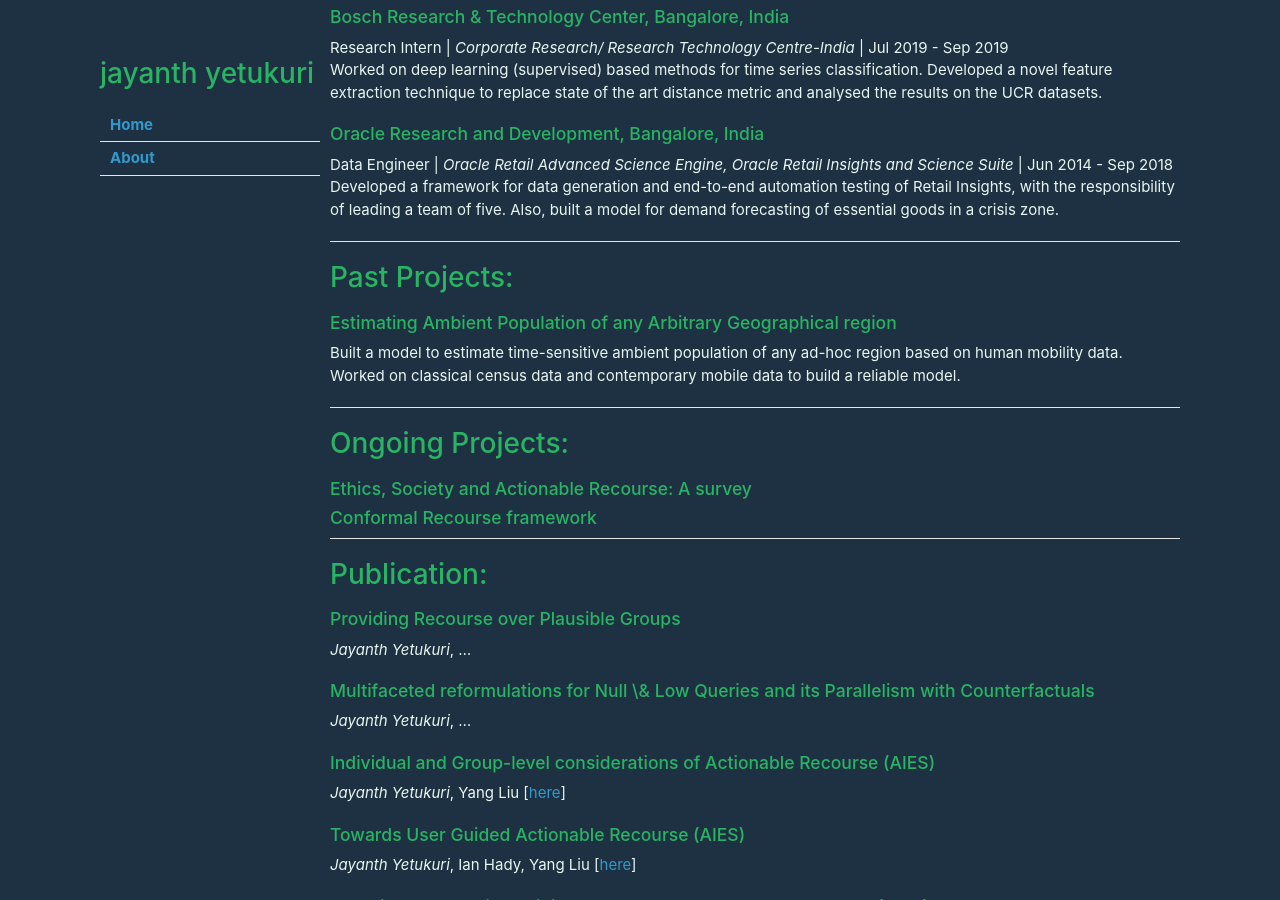
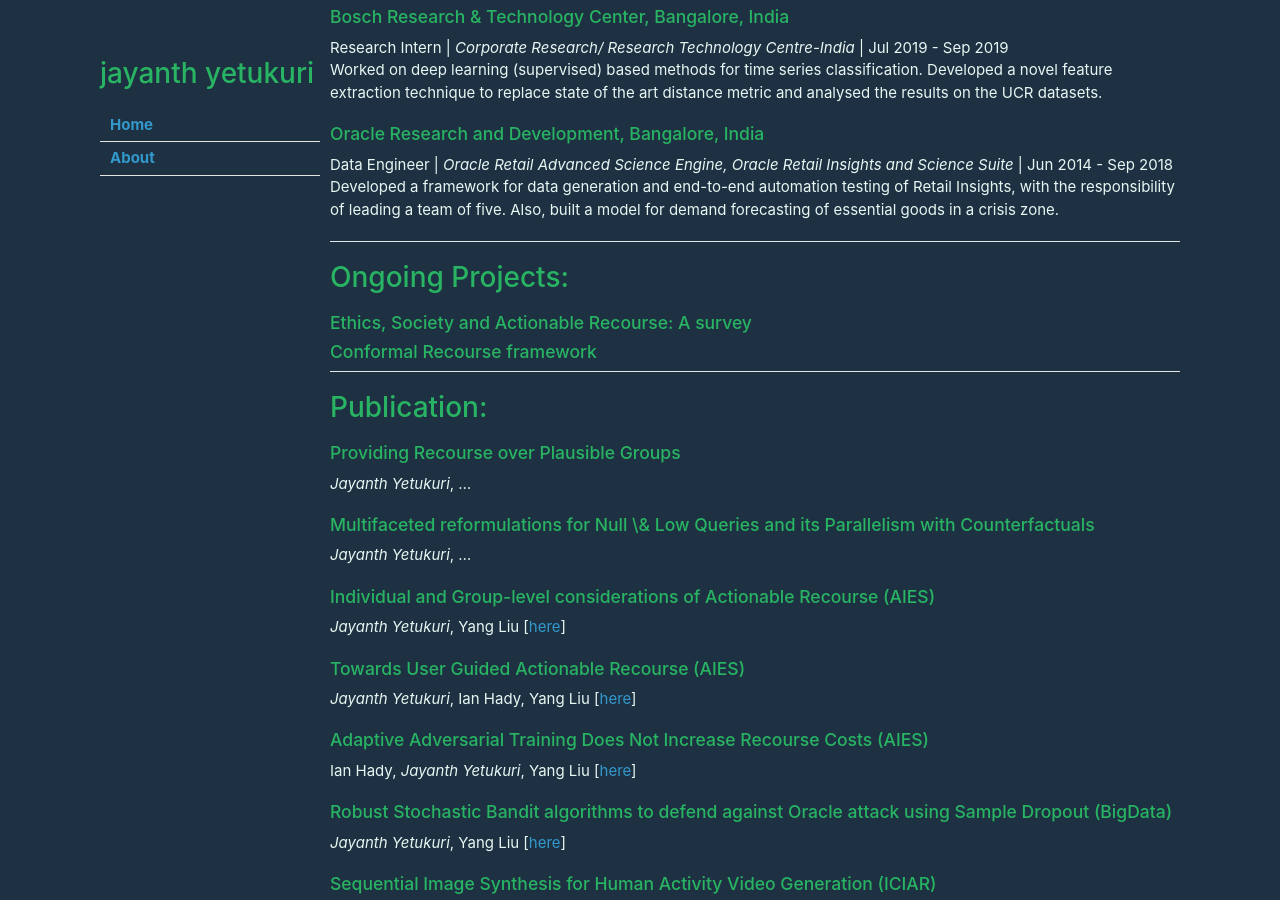
Before and after one commit to jayanthyetukuri/jayanthyetukuri.github.io, a Jekyll site: the page built from about.md, in a window 1280 px wide and 900 px high, scrolled down 1266 px. Built offline with Jekyll 4.4.1, drawn with Linux system fonts in a browser that asks for light colours; our own code applies the rules of GitHub Pages for plain Markdown files; the repository's description, which GitHub fills in, is left out; some of the changed text lies outside the part shown.

Commit message:
Update about.md

```diff
--- a/about.md
+++ b/about.md
@@ -62,12 +62,6 @@ Developed a framework for data generation and end-to-end automation testing of R
 
 ---
 
-# Past Projects:
-### Estimating Ambient Population of any Arbitrary Geographical region
-Built a model to estimate time-sensitive ambient population of any ad-hoc region based on human mobility data. Worked on classical census data and contemporary mobile data to build a reliable model.
-
----
-
 # Ongoing Projects:
 ### Ethics, Society and Actionable Recourse: A survey
 
```
Also changed, not shown: other parts of about.md (+1 -1 lines).
